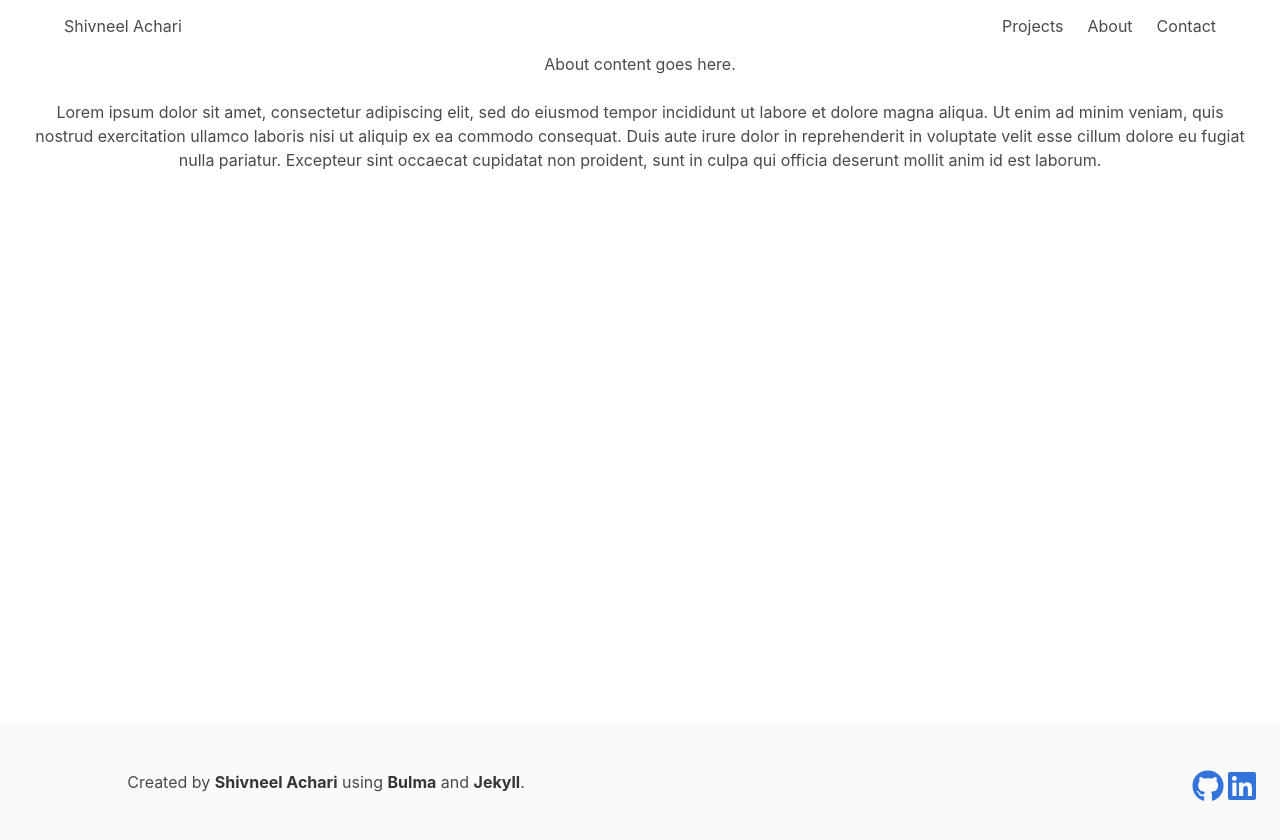
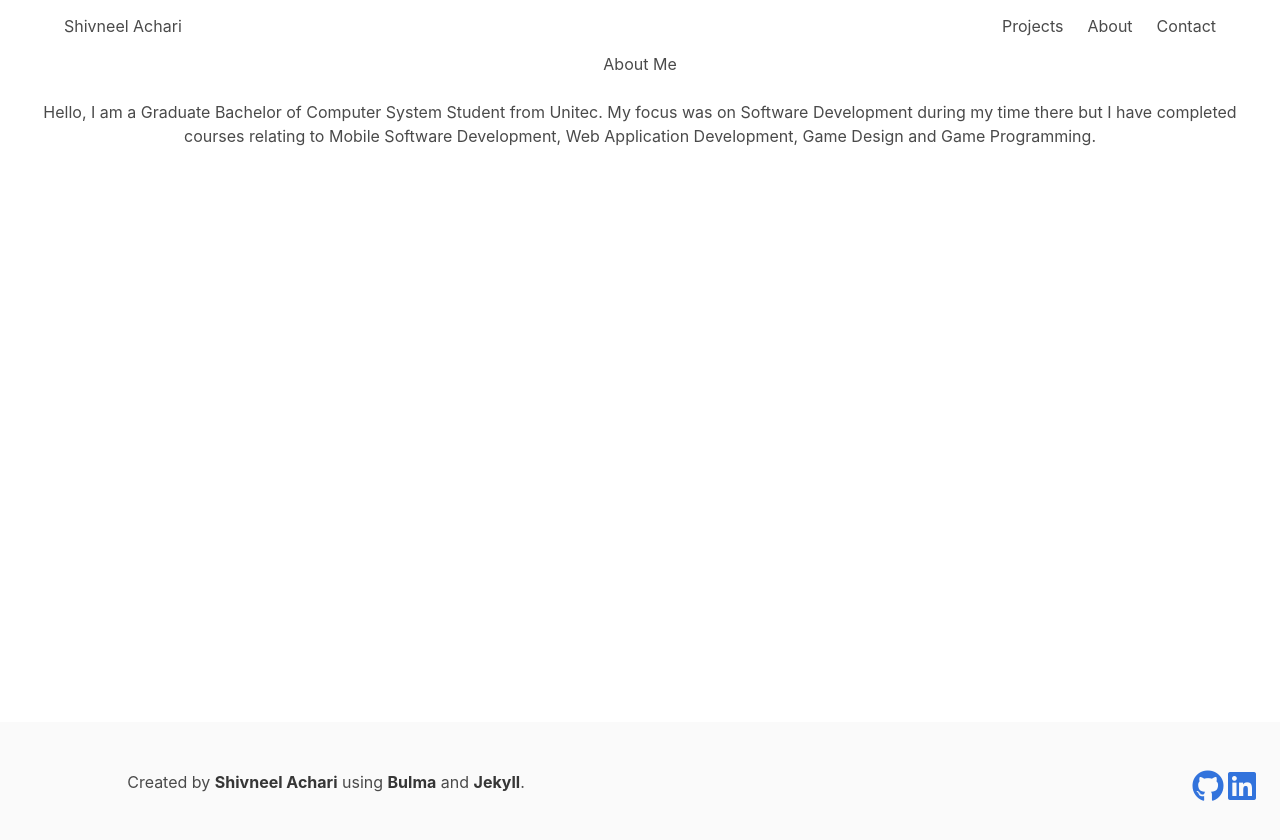
Before and after one commit to acharishivvy/acharishivvy.github.io, a Jekyll site: the page built from _pages/02_about.html, in a window 1280 px wide. Shown: the top 840 px of the page. Built offline with Jekyll 4.4.1, drawn with Linux system fonts in a browser that asks for light colours; nearby versions of some CDN libraries.

Commit message:
Update 02_about.html

```diff
--- a/_pages/02_about.html
+++ b/_pages/02_about.html
@@ -3,14 +3,11 @@ layout: default
 title: About
 permalink: /about/
 ---
-
 {% include navbar.html %}
-
 <div class="container is-fluid has-text-centered">
-    <p>About content goes here.</p>
+    <p>About Me</p>
     <br>
-    <p> Lorem ipsum dolor sit amet, consectetur adipiscing elit, sed do eiusmod tempor incididunt ut labore et dolore magna aliqua.
-        Ut enim ad minim veniam, quis nostrud exercitation ullamco laboris nisi ut aliquip ex ea commodo consequat.
-        Duis aute irure dolor in reprehenderit in voluptate velit esse cillum dolore eu fugiat nulla pariatur.
-        Excepteur sint occaecat cupidatat non proident, sunt in culpa qui officia deserunt mollit anim id est laborum.</p>
+    <p> Hello, I am a Graduate Bachelor of Computer System Student from Unitec. My focus was on Software Development during my time there but I have
+        completed courses relating to Mobile Software Development, Web Application Development, Game Design and Game Programming.
+    </p>
 </div>
```
